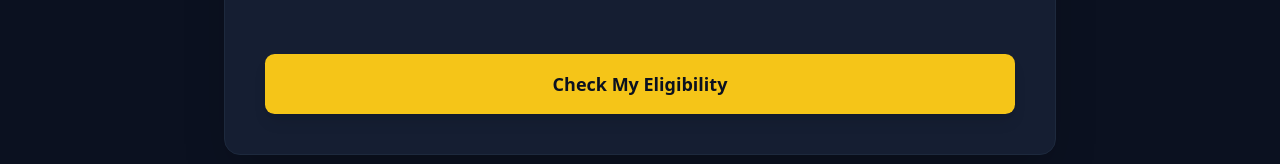
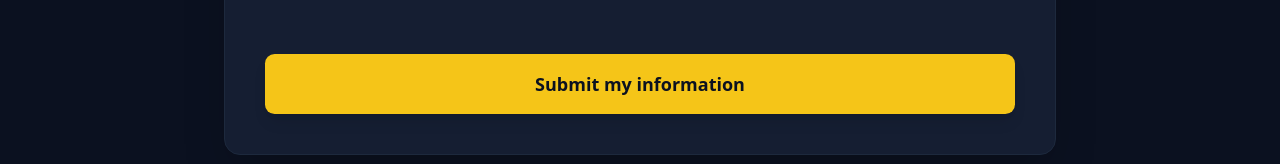
Before and after one commit to Gabitojr/approvalhq, a Next.js app: page / in a window 1280 px wide. Shown: the part 5502-5666 px from the top of the page. Built offline with nearby package versions, Linux system fonts and the light colour scheme.

Commit message:
fix submit

```diff
--- a/components/Contact.tsx
+++ b/components/Contact.tsx
@@ -328,7 +328,7 @@ export default function Contact() {
               type="submit"
               className="w-full bg-[#F5C518] text-[#0B1120] font-bold text-lg py-4 rounded-lg mt-8 hover:bg-yellow-500 transition-colors shadow-lg"
             >
-              Check My Eligibility
+              Submit my information
             </button>
           </form>
         </div>
```
